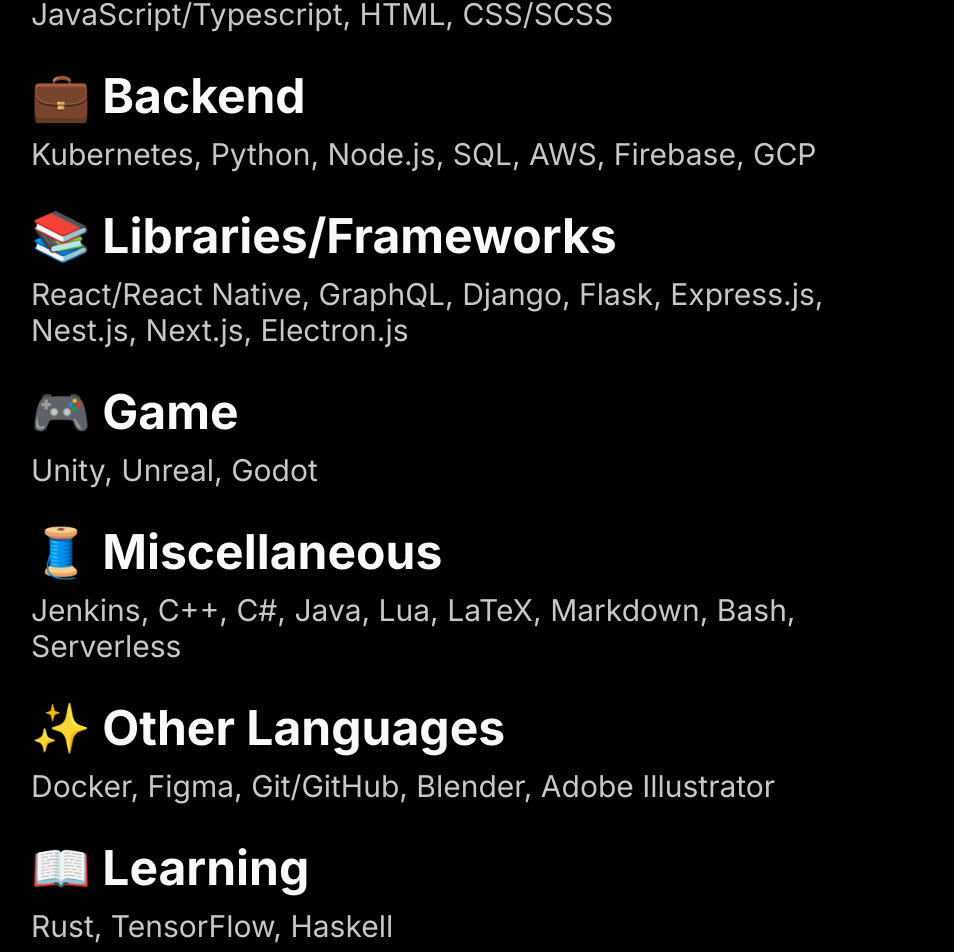
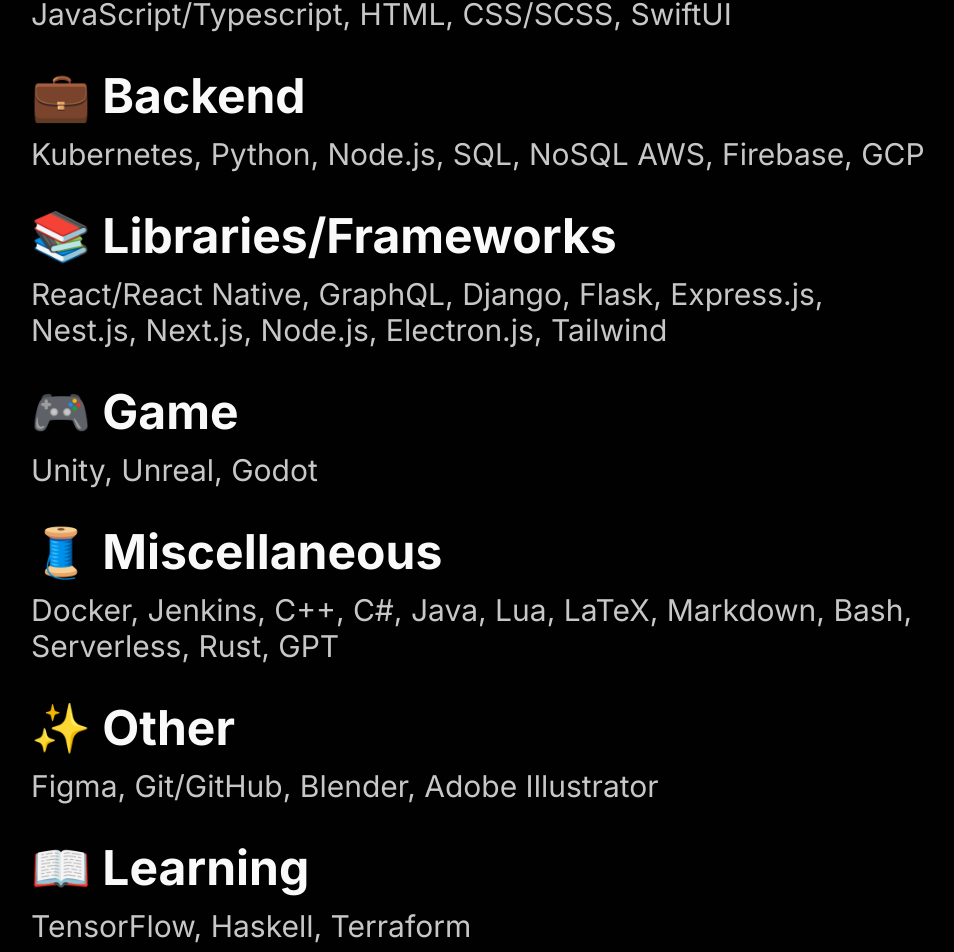
Before and after one commit to Zeyu-Li/litter-website, a Next.js app: page /projects in a window 1280 px wide. Shown: the part 4680-5632 px from the top of the page, without its empty margins (161-1115 px from the left). Built offline with nearby package versions, Linux system fonts and the light colour scheme.

Commit message:
chore: updated skills

```diff
--- a/src/components/Skills.tsx
+++ b/src/components/Skills.tsx
@@ -1,16 +1,16 @@
 const SkillsList = [
   {
     title: "🌺 Frontend",
-    skills: "JavaScript/Typescript, HTML, CSS/SCSS",
+    skills: "JavaScript/Typescript, HTML, CSS/SCSS, SwiftUI",
   },
   {
     title: "💼 Backend",
-    skills: "Kubernetes, Python, Node.js, SQL, AWS, Firebase, GCP",
+    skills: "Kubernetes, Python, Node.js, SQL, NoSQL AWS, Firebase, GCP",
   },
   {
     title: "📚 Libraries/Frameworks",
     skills:
-      "React/React Native, GraphQL, Django, Flask, Express.js, Nest.js, Next.js, Electron.js",
+      "React/React Native, GraphQL, Django, Flask, Express.js, Nest.js, Next.js, Node.js, Electron.js, Tailwind",
   },
   {
     title: "🎮 Game",
@@ -18,15 +18,15 @@
   },
   {
     title: "🧵 Miscellaneous",
-    skills: "Jenkins, C++, C#, Java, Lua, LaTeX, Markdown, Bash, Serverless",
+    skills: "Docker, Jenkins, C++, C#, Java, Lua, LaTeX, Markdown, Bash, Serverless, Rust, GPT",
   },
   {
-    title: "✨ Other Languages",
-    skills: "Docker, Figma, Git/GitHub, Blender, Adobe Illustrator",
+    title: "✨ Other",
+    skills: "Figma, Git/GitHub, Blender, Adobe Illustrator",
   },
   {
     title: "📖 Learning",
-    skills: "Rust, TensorFlow, Haskell",
+    skills: "TensorFlow, Haskell, Terraform",
   },
 ];
 
```
